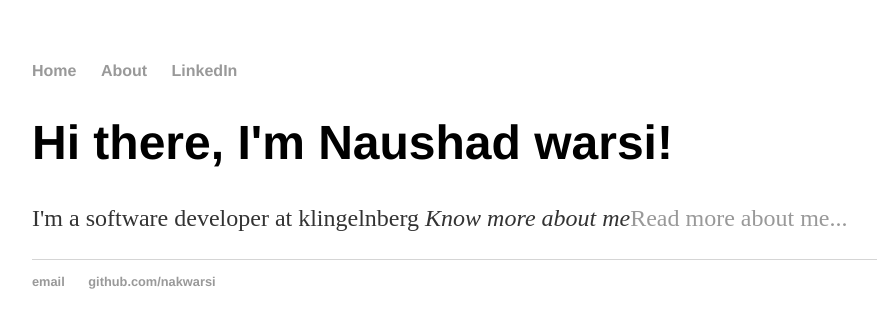
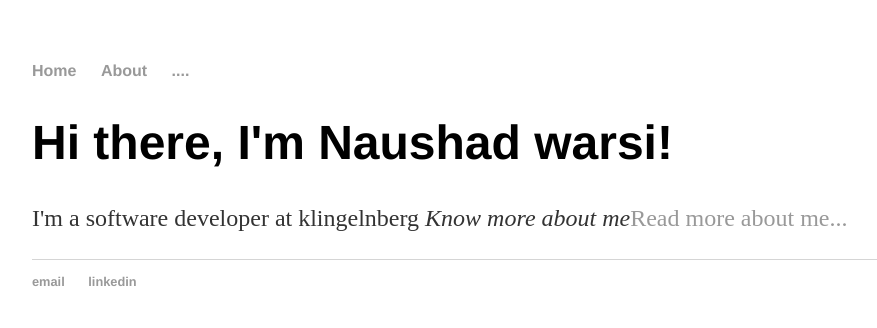
Before and after one commit to NakWarsi/nakwarsi.github.io, a Jekyll site: the page built from index.html, in a window 1280 px wide. Shown: the top 328 px of the page, without its empty margins (160-1037 px from the left). Built offline with Jekyll 4.4.1, drawn with Linux system fonts in a browser that asks for light colours.

Commit message:
Update default.html

```diff
--- a/_layouts/default.html
+++ b/_layouts/default.html
@@ -25,7 +25,7 @@
   <footer>
    <ul>
    <li><a href="mailto:warsinak@gmail.com">email</a></li>
-   <li><a href="https://github.com/nakwarsii">github.com/nakwarsi</a></li>
+   <li><a href="https://github.com/nakwarsii">linkedin</a></li>
    </ul>
   </footer>
   </body>
```
Also changed, not shown: other parts of _layouts/default.html (+1 -1 lines).
